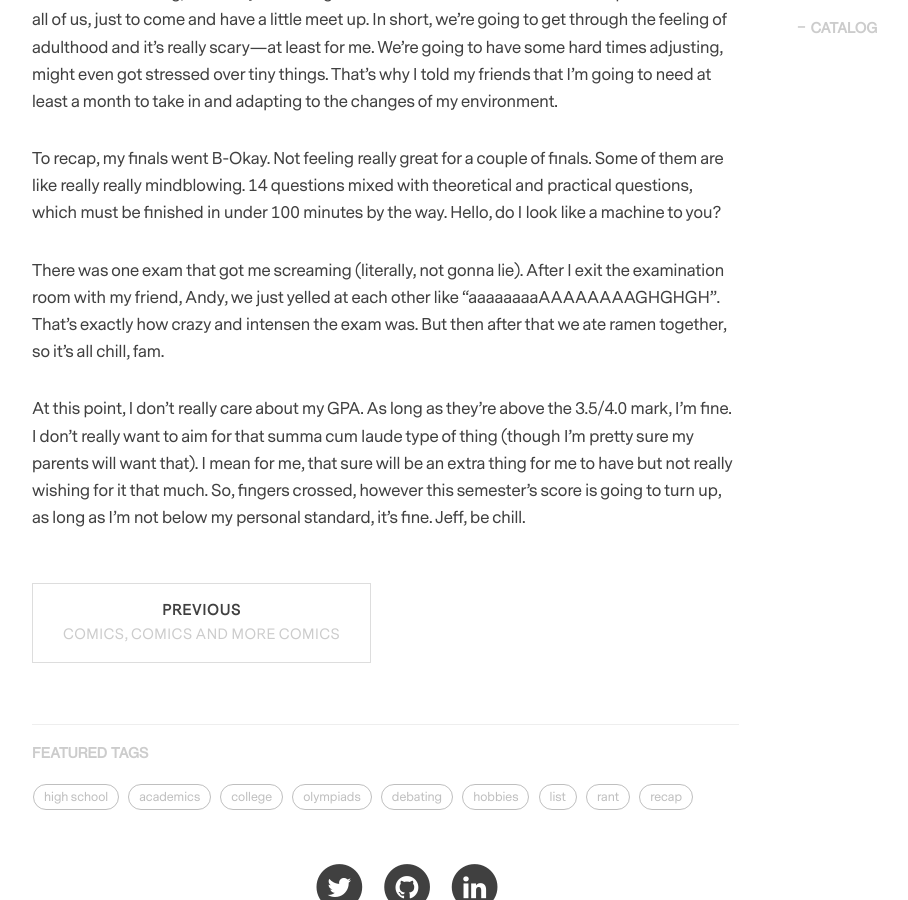
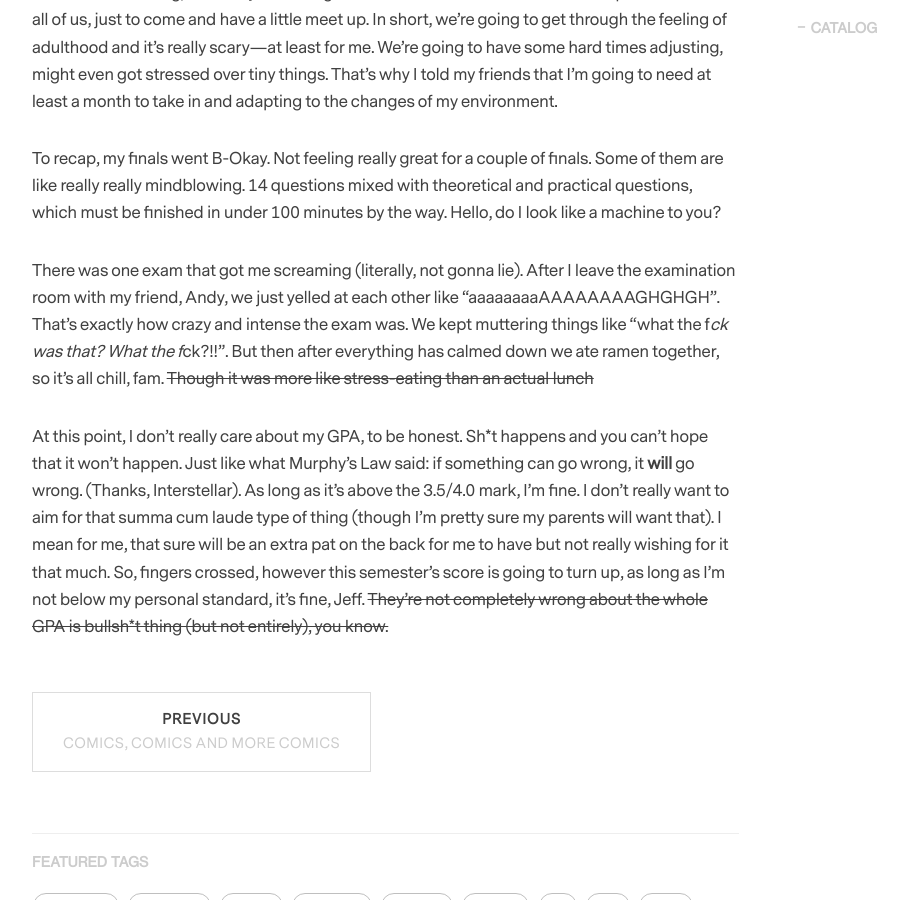
Before and after one commit to maiesey/maiesey.github.io, a Jekyll site: the page built from _posts/2020-02-19-the-last-of-finals.markdown, in a window 1280 px wide and 900 px high, scrolled down 1032 px. Shown: the whole window, without its empty margins (233-1141 px from the left). Built offline with Jekyll 4.4.1, drawn with Linux system fonts in a browser that asks for light colours; nearby versions of some CDN libraries; comment, search, counter and statistics services are not loaded.

Commit message:
Update 2020-02-19-the-last-of-finals.markdown

```diff
--- a/_posts/2020-02-19-the-last-of-finals.markdown
+++ b/_posts/2020-02-19-the-last-of-finals.markdown
@@ -18,6 +18,6 @@ I'm sad because after finals, I'm not going to meet my friends as frequent as us
 
 To recap, my finals went B-Okay. Not feeling really great for a couple of finals. Some of them are like really really mindblowing. 14 questions mixed with theoretical and practical questions, which must be finished in under 100 minutes by the way. Hello, do I look like a machine to you?
 
-There was one exam that got me screaming (literally, not gonna lie). After I exit the examination room with my friend, Andy, we just yelled at each other like "aaaaaaaaAAAAAAAAGHGHGH". That's exactly how crazy and intensen the exam was. But then after that we ate ramen together, so it's all chill, fam.
+There was one exam that got me screaming (literally, not gonna lie). After I leave the examination room with my friend, Andy, we just yelled at each other like "aaaaaaaaAAAAAAAAGHGHGH". That's exactly how crazy and intense the exam was. We kept muttering things like "what the f*ck was that? What the f*ck?!!". But then after everything has calmed down  we ate ramen together, so it's all chill, fam. ~~Though it was more like stress-eating than an  actual lunch~~
 
-At this point, I don't really care about my GPA. As long as they're above the 3.5/4.0 mark, I'm fine. I don't really want to aim for that summa cum laude type of thing (though I'm pretty sure my parents will want that). I mean for me, that sure will be an extra thing for me to have but not really wishing for it that much. So, fingers crossed, however this semester's score is going to turn up, as long as I'm not below my personal standard, it's fine. Jeff, be chill.
+At this point, I don't really care about my GPA, to be honest. Sh*t happens and you can't hope that it won't happen. Just like what Murphy's Law said: if something can go wrong, it **will** go wrong. (Thanks, Interstellar). As long as it's above the 3.5/4.0 mark, I'm fine. I don't really want to aim for that summa cum laude type of thing (though I'm pretty sure my parents will want that). I mean for me, that sure will be an extra pat on the back for me to have but not really wishing for it that much. So, fingers crossed, however this semester's score is going to turn up, as long as I'm not below my personal standard, it's fine, Jeff. ~~They're not completely wrong about the whole GPA is bullsh*t thing (but not entirely), you know.~~
```
